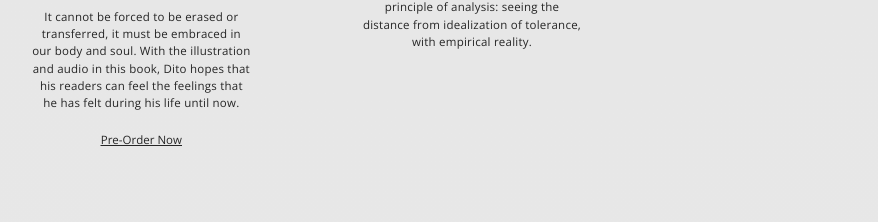
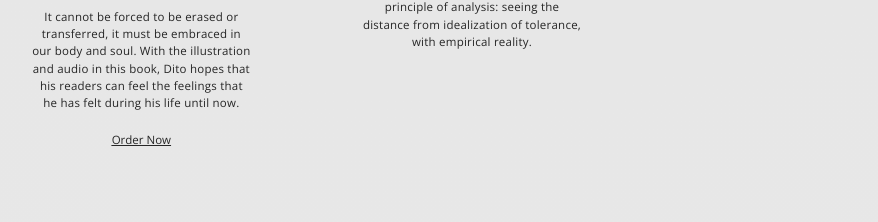
Before and after one commit to andikawilliam/ditobuwono, a Vue app: page / in a window 1280 px wide. Shown: the part 4249-4471 px from the top of the page, without its empty margins (168-1046 px from the left). Built offline with nearby package versions, Linux system fonts and the light colour scheme.

Commit message:
Update PagePortfolioWriting.vue

```diff
--- a/src/pages/PagePortfolioWriting.vue
+++ b/src/pages/PagePortfolioWriting.vue
@@ -32,7 +32,7 @@
               class="order-text button mx-auto p-1 lg:px-4 underline rounded-lg hover:bg-white hover:text-black"
             >
               <a :href="publication.orderLink">
-                Pre-Order Now
+                Order Now
               </a>
             </button>
           </div>
```
